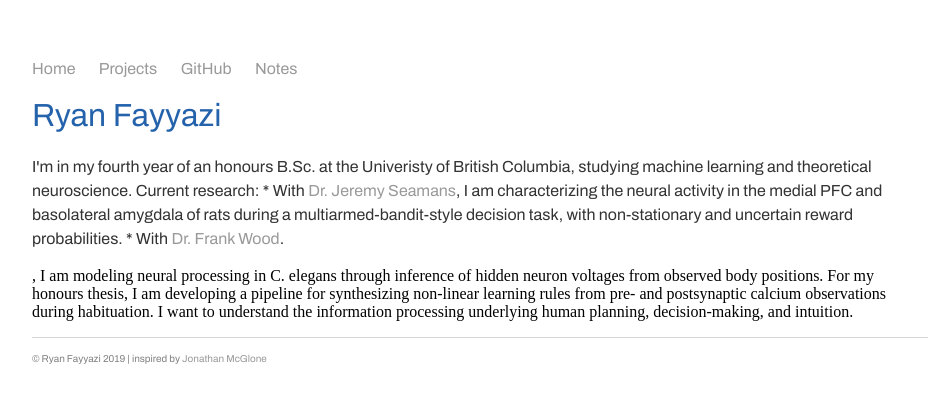
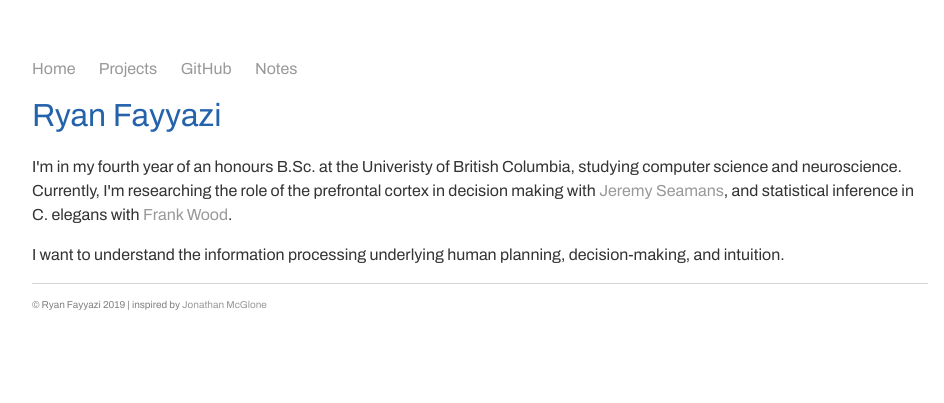
Before and after one commit to rfayyazi/rfayyazi.github.io, a Jekyll site: the page built from index.html, in a window 1280 px wide. Shown: the top 403 px of the page, without its empty margins (160-1104 px from the left). Built offline with Jekyll 4.4.1, drawn with Linux system fonts in a browser that asks for light colours; some web fonts are replaced.

Commit message:
Update index.html

```diff
--- a/index.html
+++ b/index.html
@@ -5,14 +5,8 @@
 <link href='https://fonts.googleapis.com/css?family=Overpass Mono' rel='stylesheet' type='text/css'>
 <div class="blurb">
 <h1>Ryan Fayyazi</h1>
-<p>I'm in my fourth year of an honours B.Sc. at the Univeristy of British Columbia, studying machine learning and theoretical neuroscience.
-
-  Current research:
-
-    * With <a href="https://www.centreforbrainhealth.ca/seamans-jeremy">Dr. Jeremy Seamans</a>, I am characterizing the neural activity in the medial PFC and basolateral amygdala of rats during a multiarmed-bandit-style decision task, with non-stationary and uncertain reward probabilities.
-    * With <a href="https://www.cs.ubc.ca/~fwood/">Dr. Frank Wood</a>.</p>, I am modeling neural processing in C. elegans through inference of hidden neuron voltages from observed body positions. For my honours thesis, I am developing a pipeline for synthesizing non-linear learning rules from pre- and postsynaptic calcium observations during habituation.
-
-  I want to understand the information processing underlying human planning, decision-making, and intuition.
-  </p>
-
+<p>I'm in my fourth year of an honours B.Sc. at the Univeristy of British Columbia, studying computer science and neuroscience.
+  Currently, I'm researching the role of the prefrontal cortex in decision making with <a href="https://www.centreforbrainhealth.ca/seamans-jeremy">Jeremy Seamans</a>,
+  and statistical inference in C. elegans with <a href="https://www.cs.ubc.ca/~fwood/">Frank Wood</a>.</p>
+<p>I want to understand the information processing underlying human planning, decision-making, and intuition.</p>
 </div><!-- /.blurb -->
```
